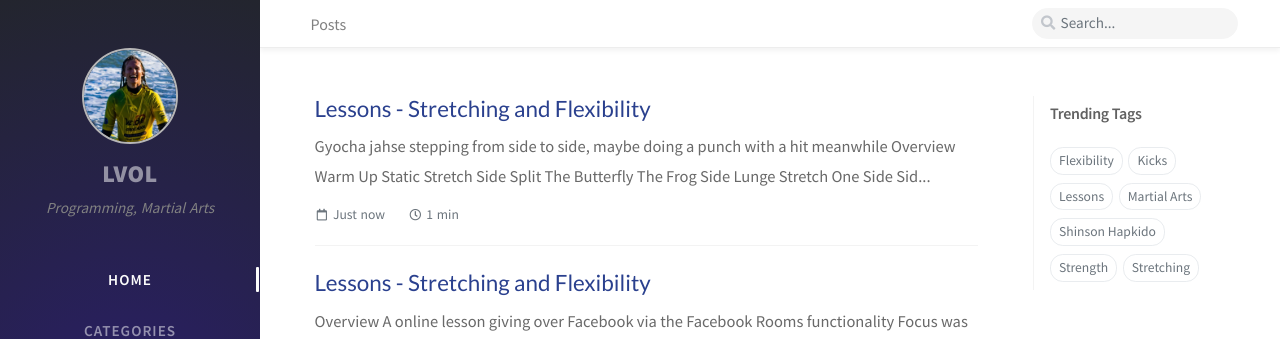
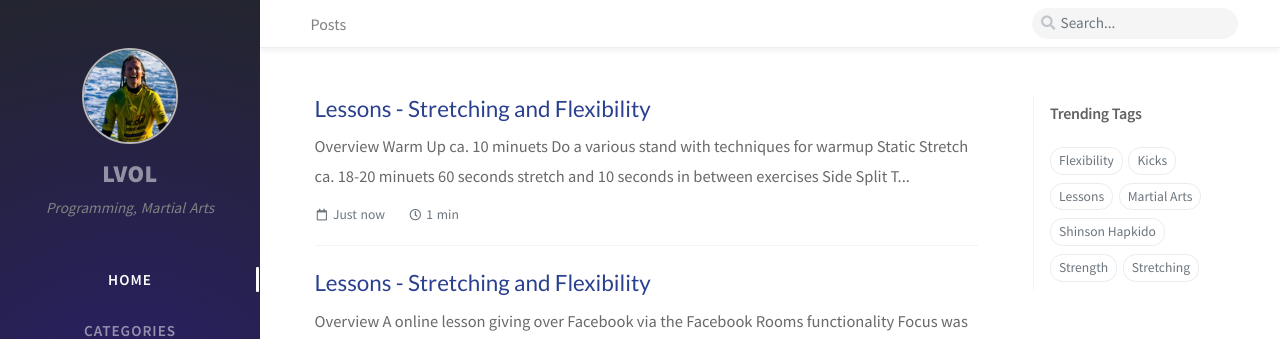
Before and after one commit to LVOL98/LVOL98.github.io, a Jekyll site: the page built from index.html, in a window 1280 px wide. Shown: the top 339 px of the page. Built offline with Jekyll 4.4.1, drawn with Linux system fonts in a browser that asks for light colours; nearby versions of some CDN libraries; the list of posts is cut into pages by our own code; comment, search, counter and statistics services are not loaded; some of the changed lines change nothing that is shown.

Commit message:
Initial Version Done

```diff
--- a/_posts/2021-2-1-Lesson_Stretching_and_Flexibility.md
+++ b/_posts/2021-2-1-Lesson_Stretching_and_Flexibility.md
@@ -6,47 +6,85 @@
 tags: [Martial Arts, Shinson Hapkido, Lessons, Stretching, Flexibility, Strength, Kicks]
 ---
 
-<!-- Ideas -->
-
-Gyocha jahse stepping from side to side, maybe doing a punch with a hit meanwhile
-
-<!-- Ideas -->
-
 # Overview
 
 ## Warm Up
 
+> ca. 10 minuets
+
+Do a various stand with techniques for warmup
+
 ## Static Stretch
+
+> ca. 18-20 minuets
+
+60 seconds stretch and 10 seconds in between exercises
 
 ### Side Split
 
 1. The Butterfly
 2. The Frog
-3. Side Lunge Stretch One Side
-4. Side Lunge Stretch The Other Side
+3. [Side Lunge Stretch][SideLungeStretch] One Side
+4. [Side Lunge Stretch][SideLungeStretch] The Other Side
 5. Side Split
 
-## Front Split
+### Front Split
 
-1. The Mermaid
+1. [The Mermaid][MermaidStretch]
 2. Sitting One Leg Stretch
+3. Front Split
+4. Standing One Leg Stretched
+5. Both Legs Stretched
+
+### Final
+
+2 minuet max stretch in both front splits and the side split
 
 ## Dynamic Stretch
 
+> ca. 20 minuets
+
+The General flow that is repeated for each side:
+
+- Do 20 kicks (with the support from a wall)
+- Hold the leg up and lift it as high as possible (like with side kick (Yop Chagi) hold the kick and lift the leg as high as possible, bring it down again without touching the ground. It's some small lifts)
+- Hold the leg for 10 seconds
+
+Which is done for:
+
+1. Side Kick (Yop Chagi)
+2. Front Kick (Ap Chagi)
+3. Straight Back Kick (Dwid Chaolligi)
+
 ## Final Strength Workout
 
+> ca. 12 Minuets
+
+EMOM 12 minuets
+
+1. 5 Burpees
+2. 10 Pushups
+3. 15 Situps
+4. (14-20) Mountain Climbers
+
 ## Notes
-
-- The exercises of the AMRAP should be shown on the screen, as it can ve hard to remember
-- Some students finds doing longer stretches to be more effective
 
 ## References
 
 ### Images
+
+#### Side Lunge Stretch
+
+![Squatting-leg-out/side-lunge.stretch](/assets/img/stretches/Side Lunge Stretch.jpg)
+
+#### Mermaid Stretch
+
+![Mermaid-Stretch](/assets/img/stretches/Mermaid Stretch.jpg)
 
 ## Versioning
 
 V1.0 Initial Release
 
 > @Author: Lukas Vinther Offenber Larsen
-> @Date:
+>
+> @Date: 1/2/2021
```
